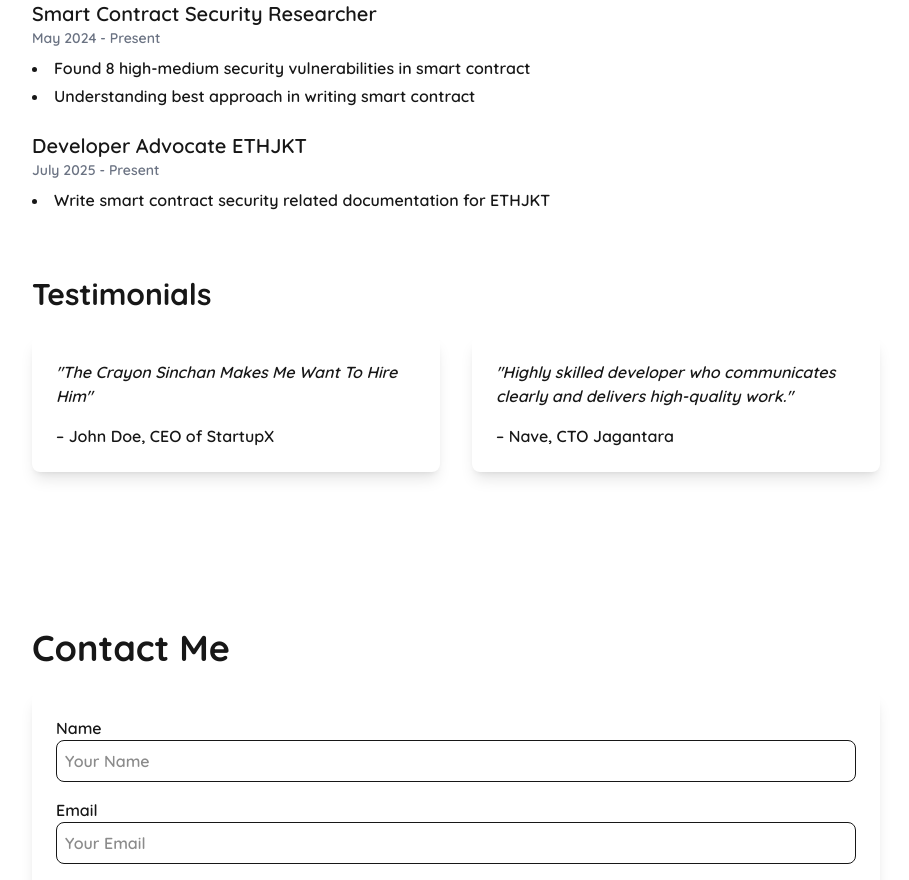
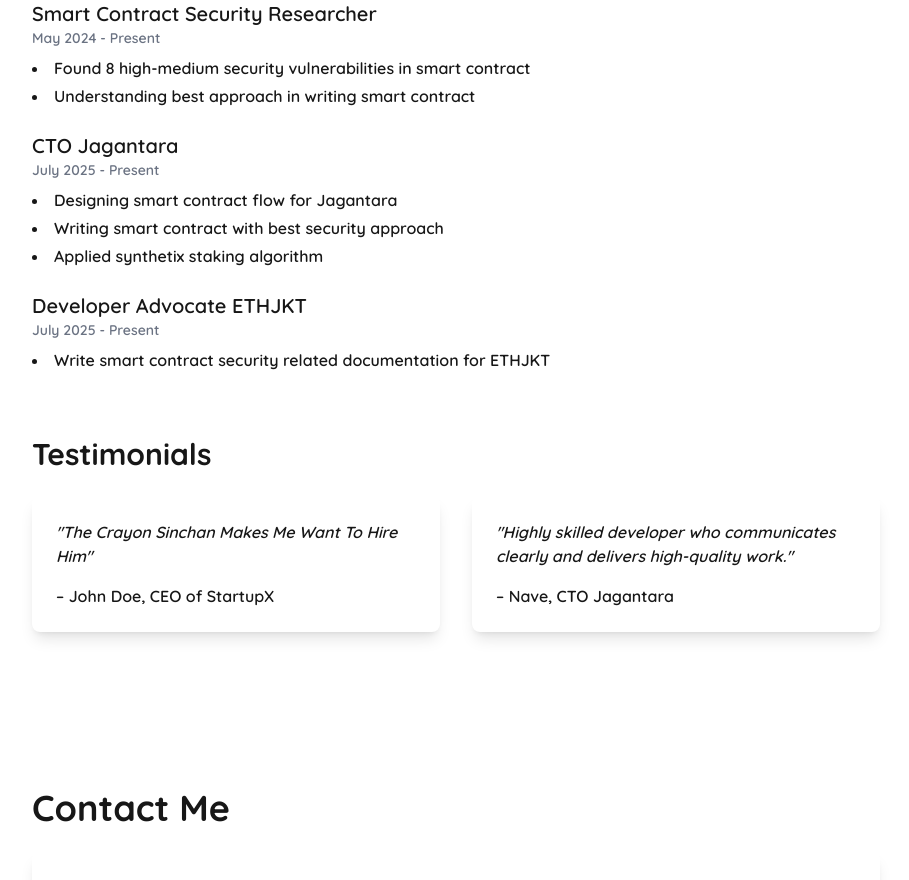
Before and after one commit to Web3EvanKJ/personal-website, a Next.js app: page / in a window 1280 px wide. Shown: the part 2740-3620 px from the top of the page, without its empty margins (184-1093 px from the left). Built offline with nearby package versions, Linux system fonts and the light colour scheme.

Commit message:
Add: CTO Jagantara

```diff
--- a/src/components/ExperienceSection.tsx
+++ b/src/components/ExperienceSection.tsx
@@ -17,6 +17,15 @@ export default function ExperienceSection() {
           </ul>
         </div>
         <div>
+          <h3 className="text-xl font-semibold">CTO Jagantara</h3>
+          <p className="text-sm text-gray-500">July 2025 - Present</p>
+          <ul className="list-disc list-inside mt-2 space-y-1">
+            <li>Designing smart contract flow for Jagantara</li>
+            <li>Writing smart contract with best security approach</li>
+            <li>Applied synthetix staking algorithm</li>
+          </ul>
+        </div>
+        <div>
           <h3 className="text-xl font-semibold">Developer Advocate ETHJKT</h3>
           <p className="text-sm text-gray-500">July 2025 - Present</p>
           <ul className="list-disc list-inside mt-2 space-y-1">
```
Also changed, not shown: public/ocbc-project.png (deleted).
